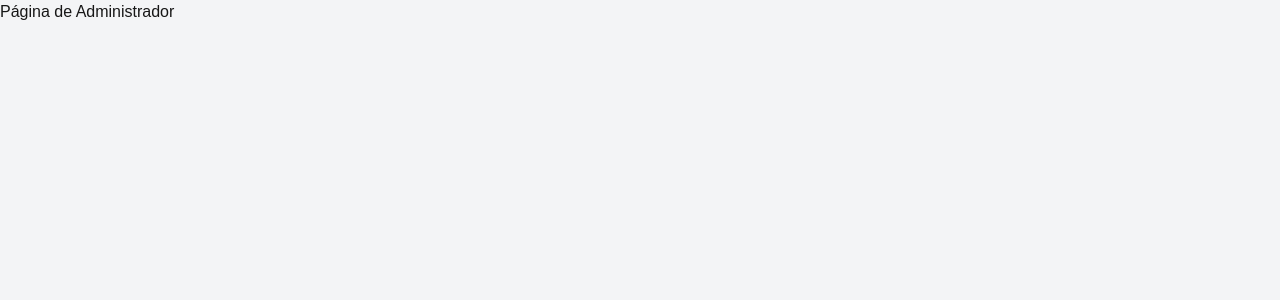
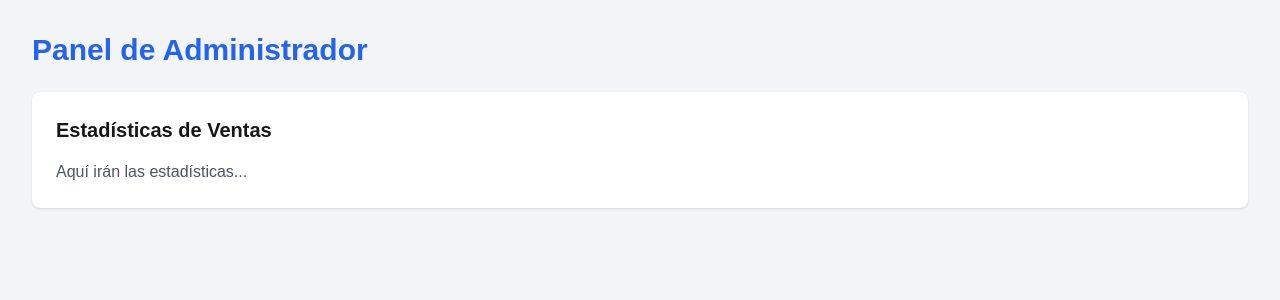
Before and after one commit to sputnikTRO/glowing-succotash, a Next.js app: page /admin in a window 1280 px wide. Shown: the top 300 px of the page. Built offline with nearby package versions, Linux system fonts and the light colour scheme.

Commit message:
Add content to admin, barista and pedidos pages

```diff
--- a/src/app/admin/page.tsx
+++ b/src/app/admin/page.tsx
@@ -1,3 +1,13 @@
 export default function AdminPage() {
-  return <div>Página de Administrador</div>;
+  return (
+    <div className="p-8">
+      <h1 className="text-3xl font-bold text-blue-600 mb-6">Panel de Administrador</h1>
+      <div className="grid gap-6">
+        <div className="bg-white p-6 rounded-lg shadow">
+          <h2 className="text-xl font-semibold mb-4">Estadísticas de Ventas</h2>
+          <p className="text-gray-600">Aquí irán las estadísticas...</p>
+        </div>
+      </div>
+    </div>
+  );
 }
--- a/src/app/barista/page.tsx
+++ b/src/app/barista/page.tsx
@@ -0,0 +1,13 @@
+Copyexport default function BaristaPage() {
+    return (
+      <div className="p-8">
+        <h1 className="text-3xl font-bold text-green-600 mb-6">Panel de Barista</h1>
+        <div className="grid gap-6">
+          <div className="bg-white p-6 rounded-lg shadow">
+            <h2 className="text-xl font-semibold mb-4">Pedidos Actuales</h2>
+            <p className="text-gray-600">Aquí irán los pedidos pendientes...</p>
+          </div>
+        </div>
+      </div>
+    );
+  }
--- a/src/app/pedidos/page.tsx
+++ b/src/app/pedidos/page.tsx
@@ -1,3 +1,13 @@
 export default function PedidosPage() {
-  return <div>Página de Pedidos</div>;
+  return (
+    <div className="p-8">
+      <h1 className="text-3xl font-bold text-purple-600 mb-6">Sistema de Pedidos</h1>
+      <div className="grid gap-6">
+        <div className="bg-white p-6 rounded-lg shadow">
+          <h2 className="text-xl font-semibold mb-4">Nuevo Pedido</h2>
+          <p className="text-gray-600">Aquí irá el formulario de pedidos...</p>
+        </div>
+      </div>
+    </div>
+  );
 }
```
